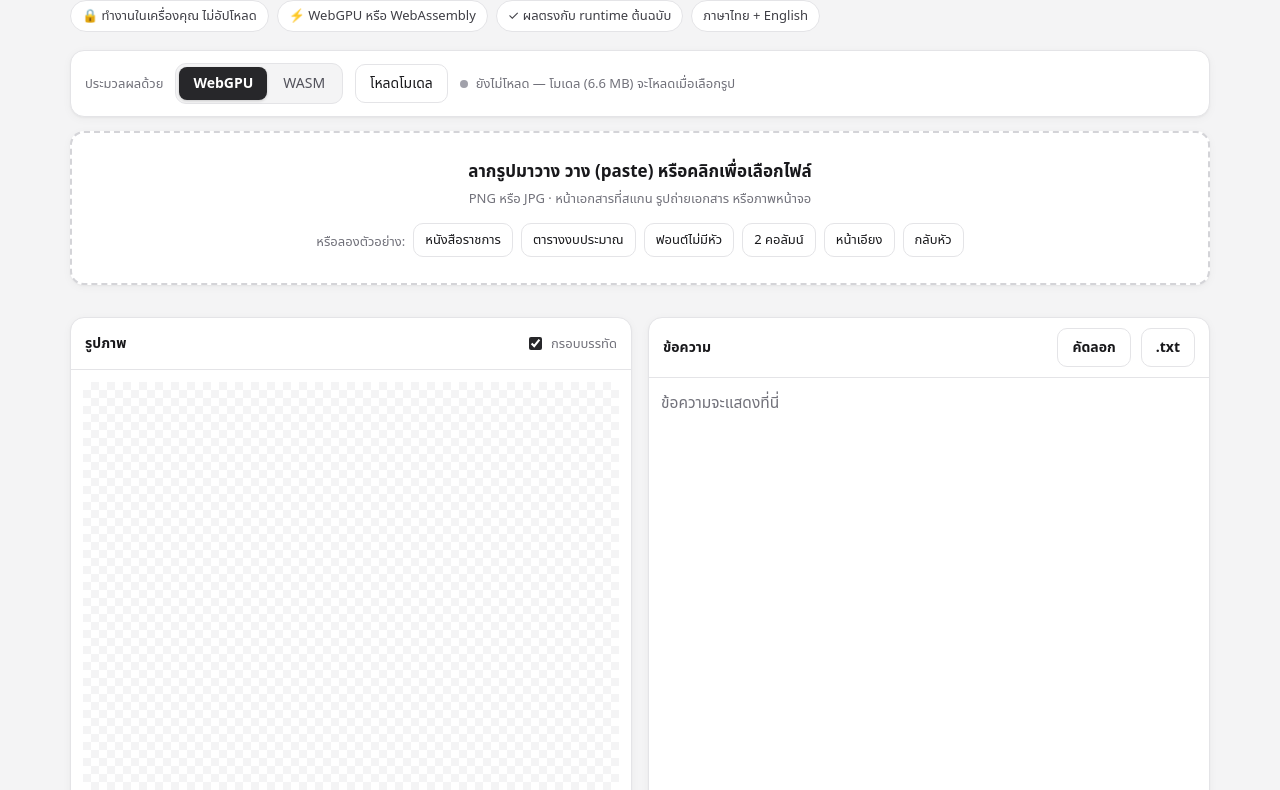
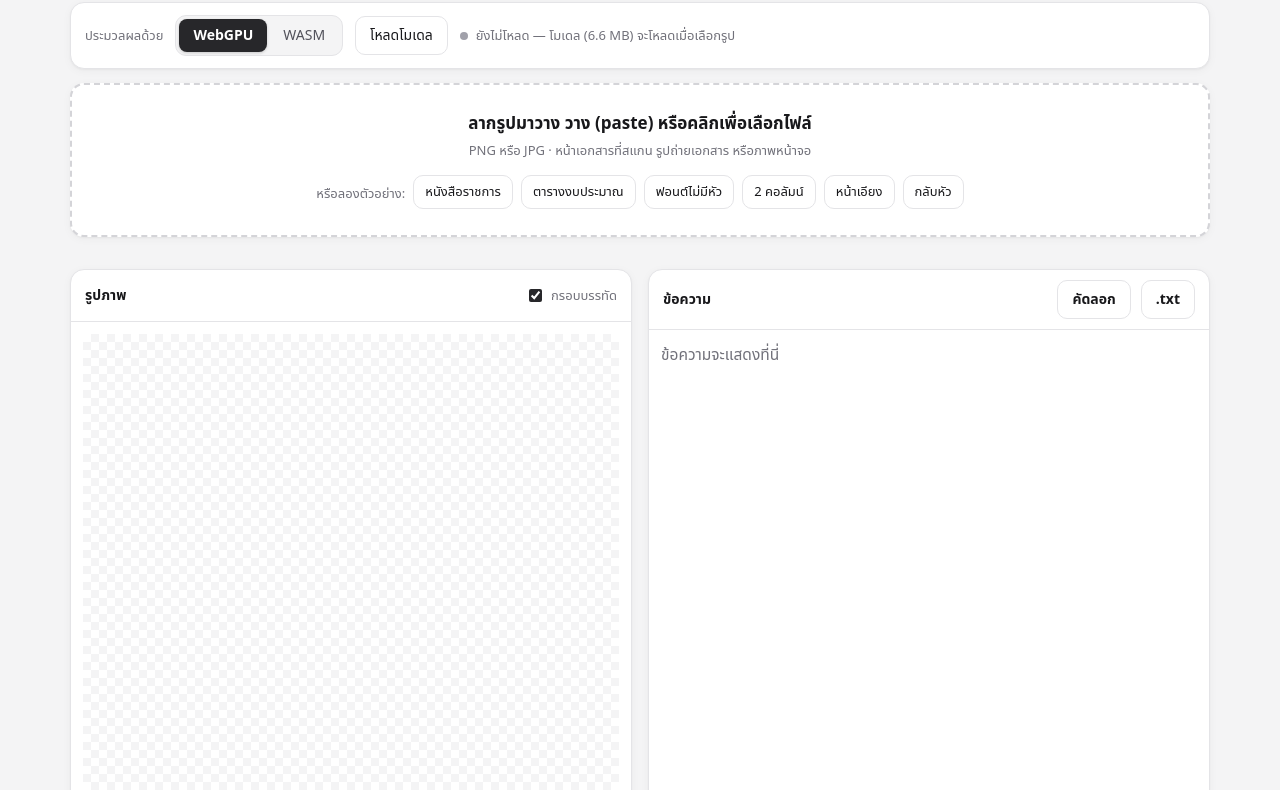
Before and after one commit to RiwRiwara/thai-ocr-web, a website built with Vite: page demo/index.html in a window 1280 px wide. Shown: the part 83-873 px from the top of the page. Built offline with nearby package versions, Linux system fonts and the light colour scheme.

Commit message:
Demo: remove the feature chips under the title
Co-Authored-By: Claude Opus 5.5 <noreply@anthropic.com>
Claude-Session: https://claude.ai/code/session_01BMx218gtNE29wKvJLPmnFG

```diff
--- a/demo/index.html
+++ b/demo/index.html
@@ -23,15 +23,13 @@
     body { margin: 0; background: var(--bg); color: var(--ink); }
     a { color: var(--ink); }
     .wrap { max-width: 1180px; margin: 0 auto; padding: 28px 20px 48px; }
-    header { display: flex; align-items: center; gap: 12px; flex-wrap: wrap; }
+    header { display: flex; align-items: center; gap: 12px; flex-wrap: wrap; margin-bottom: 18px; }
     h1 { font-size: 22px; margin: 0; letter-spacing: -.01em; }
     .grow { flex: 1; }
     .btn { display: inline-flex; align-items: center; gap: 8px; border: 1px solid var(--line); background: var(--panel);
            color: var(--ink); padding: 8px 14px; border-radius: 10px; font: inherit; font-size: 14px; cursor: pointer; text-decoration: none; }
     .btn:hover { border-color: #a1a1aa; }
     .btn:disabled { color: var(--muted); cursor: default; }
-    .chips { display: flex; gap: 8px; flex-wrap: wrap; margin: 16px 0 18px; }
-    .chip { font-size: 13px; padding: 5px 11px; border-radius: 999px; background: var(--panel); border: 1px solid var(--line); color: #3f3f46; }
     .card { background: var(--panel); border: 1px solid var(--line); border-radius: var(--radius); box-shadow: var(--shadow); }
     .bar { display: flex; align-items: center; gap: 12px; flex-wrap: wrap; padding: 12px 14px; }
     .label { font-size: 13px; color: var(--muted); }
@@ -95,13 +93,6 @@
       </a>
     </header>
 
-    <div class="chips">
-      <span class="chip" data-i18n="chip1">🔒 ทำงานในเครื่องคุณ ไม่อัปโหลด</span>
-      <span class="chip" data-i18n="chip2">⚡ WebGPU หรือ WebAssembly</span>
-      <span class="chip" data-i18n="chip3">✓ ผลตรงกับ runtime ต้นฉบับ</span>
-      <span class="chip" data-i18n="chip4">ภาษาไทย + English</span>
-    </div>
-
     <div class="card">
       <div class="bar">
         <span class="label" data-i18n="engine">ประมวลผลด้วย</span>
--- a/demo/main.js
+++ b/demo/main.js
@@ -9,8 +9,6 @@ const T = {
   th: {
     docTitle: "อ่านข้อความภาษาไทยจากรูป ในเบราว์เซอร์ · thai-ocr-web",
     title: "อ่านข้อความภาษาไทยจากรูป ในเบราว์เซอร์",
-    chip1: "🔒 ทำงานในเครื่องคุณ ไม่อัปโหลด", chip2: "⚡ WebGPU หรือ WebAssembly",
-    chip3: "✓ ผลตรงกับ runtime ต้นฉบับ", chip4: "ภาษาไทย + English",
     engine: "ประมวลผลด้วย", load: "โหลดโมเดล",
     dropBig: "ลากรูปมาวาง วาง (paste) หรือคลิกเพื่อเลือกไฟล์",
     dropSmall: "PNG หรือ JPG · หน้าเอกสารที่สแกน รูปถ่ายเอกสาร หรือภาพหน้าจอ",
@@ -32,8 +30,6 @@ const T = {
   en: {
     docTitle: "Thai OCR in your browser · thai-ocr-web",
     title: "Thai OCR in your browser",
-    chip1: "🔒 Runs on your device, nothing uploaded", chip2: "⚡ WebGPU or WebAssembly",
-    chip3: "✓ Same output as the reference runtime", chip4: "ภาษาไทย + English",
     engine: "Run on", load: "Load model",
     dropBig: "Drop an image here, paste it, or click to choose",
     dropSmall: "PNG or JPG · a scanned page, a photo of a document, a screenshot",
```
